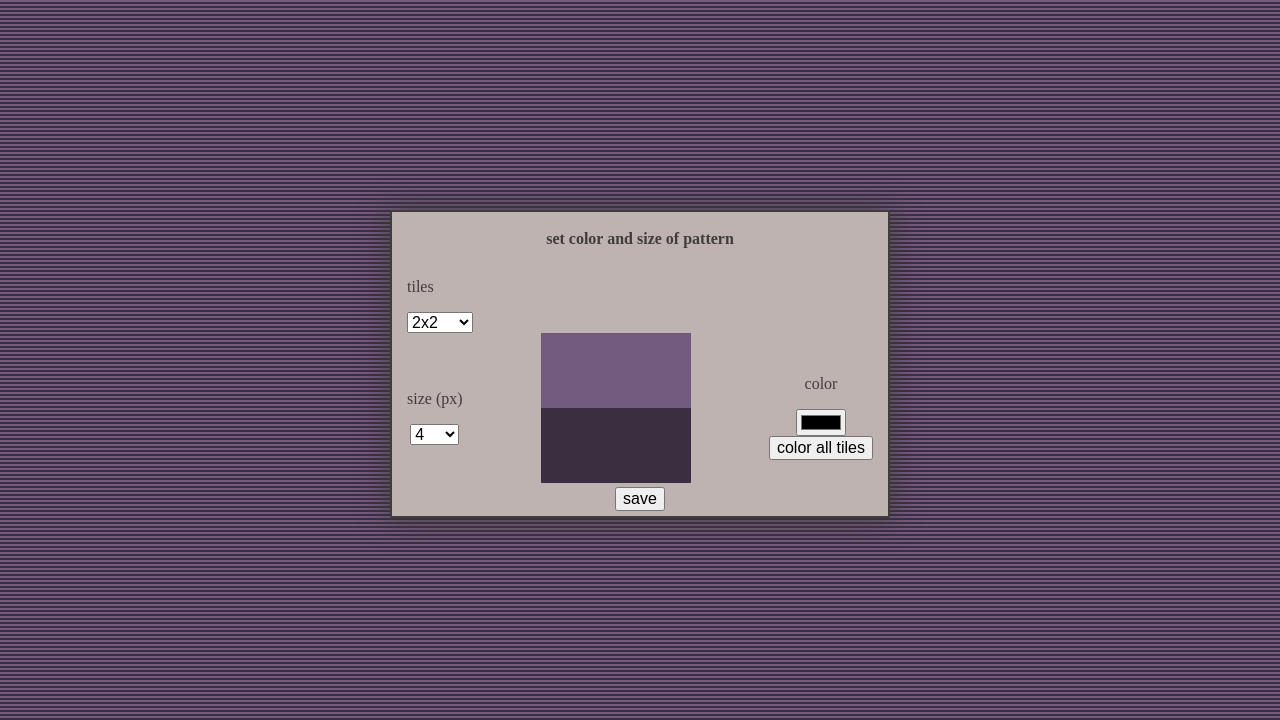
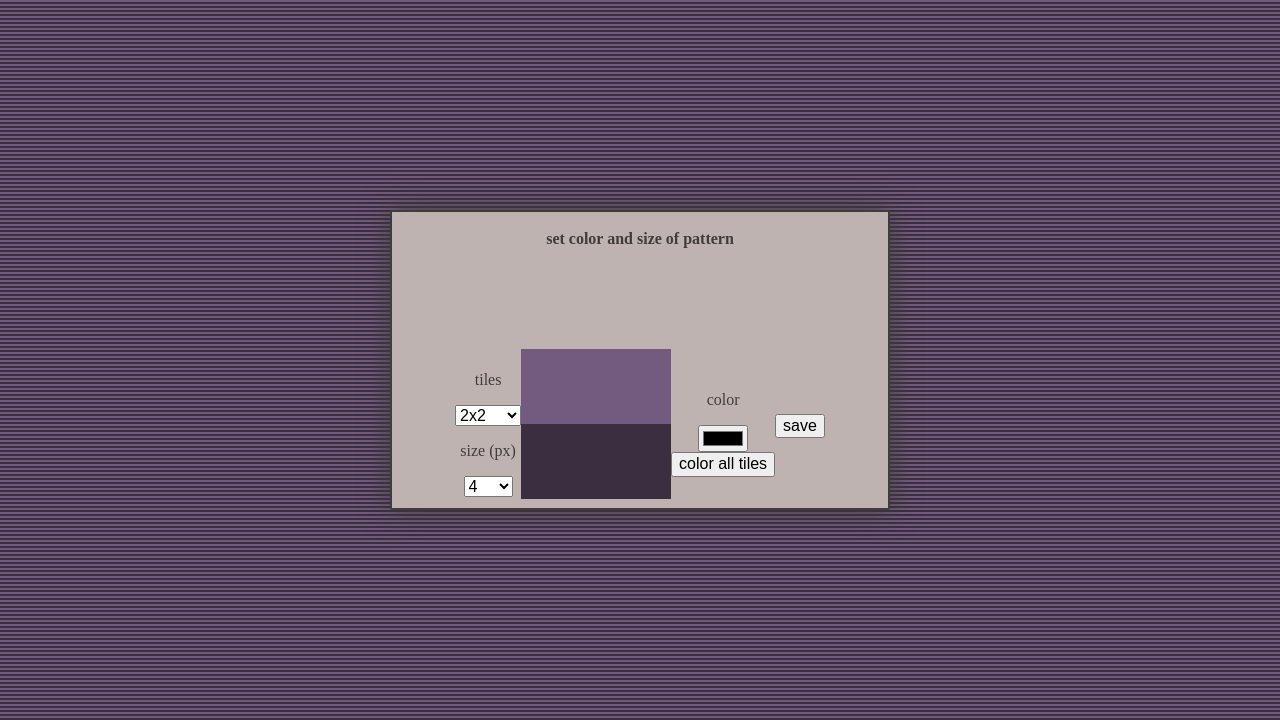
Before and after one commit to NilmergOmino/bg-patterns, a plain HTML site: page index.html in a window 1280 px wide. Shown: the part 80-800 px from the top of the page. Drawn offline with Linux system fonts and the light colour scheme.

```diff
--- a/index.html
+++ b/index.html
@@ -15,6 +15,9 @@
         <div class="test-pattern" id="test-pattern"></div>
         <div class="tool-container">
             <h2 class="tool-container__heading">set color and size of pattern</h2>
+
+            <div class="changes-container">
+                <div>
                     <div class="tiles-container">
                         <p>tiles</p>
                         <select name="tiles" id="tiles">
@@ -34,12 +37,10 @@
                             <option value="15">15x15</option>
                         </select>
                     </div>
-            <div class="changes-container">
                     <div class="change-size-container">
                         <p>size (px)</p>
-                    <select name="size" id="size">
-
-                    </select>
+                        <select name="size" id="size"></select>
+                    </div>
                 </div>
                 <div class="svg-container">
                     <svg xmlns="http://www.w3.org/2000/svg" width="150" height="150" id="svg-pattern"></svg>
--- a/scss/style.scss
+++ b/scss/style.scss
@@ -31,6 +31,7 @@ $color-m5: rgb(225,238,237);
 }
 .tool-container{
     width: 500px;
+    max-width: 85%;
     min-height: 300px;
     box-sizing: border-box;
     border-radius: 2px;
@@ -42,8 +43,11 @@ $color-m5: rgb(225,238,237);
     left: calc(50vw - 250px);
     color: $color-m1;
     display: flex;
-    justify-content: space-between;
-    flex-direction: column;
+    justify-content: center;
+    align-items: center;
+    align-content: space-between;
+    flex-direction: row;
+    flex-wrap: wrap;
     padding: 5px 15px;
     &__heading{
         font-size: 16px;
@@ -58,7 +62,7 @@ $color-m5: rgb(225,238,237);
 .svg-container{
 
 }
-.change-color-container, .change-size-container{
+.change-color-container, .change-size-container, .tiles-container{
     display: flex;
     justify-content: center;
     align-items: center;
```
Also changed, not shown: css/style.css, 2 other files. Lines whose indentation alone changed are shown as unchanged.
